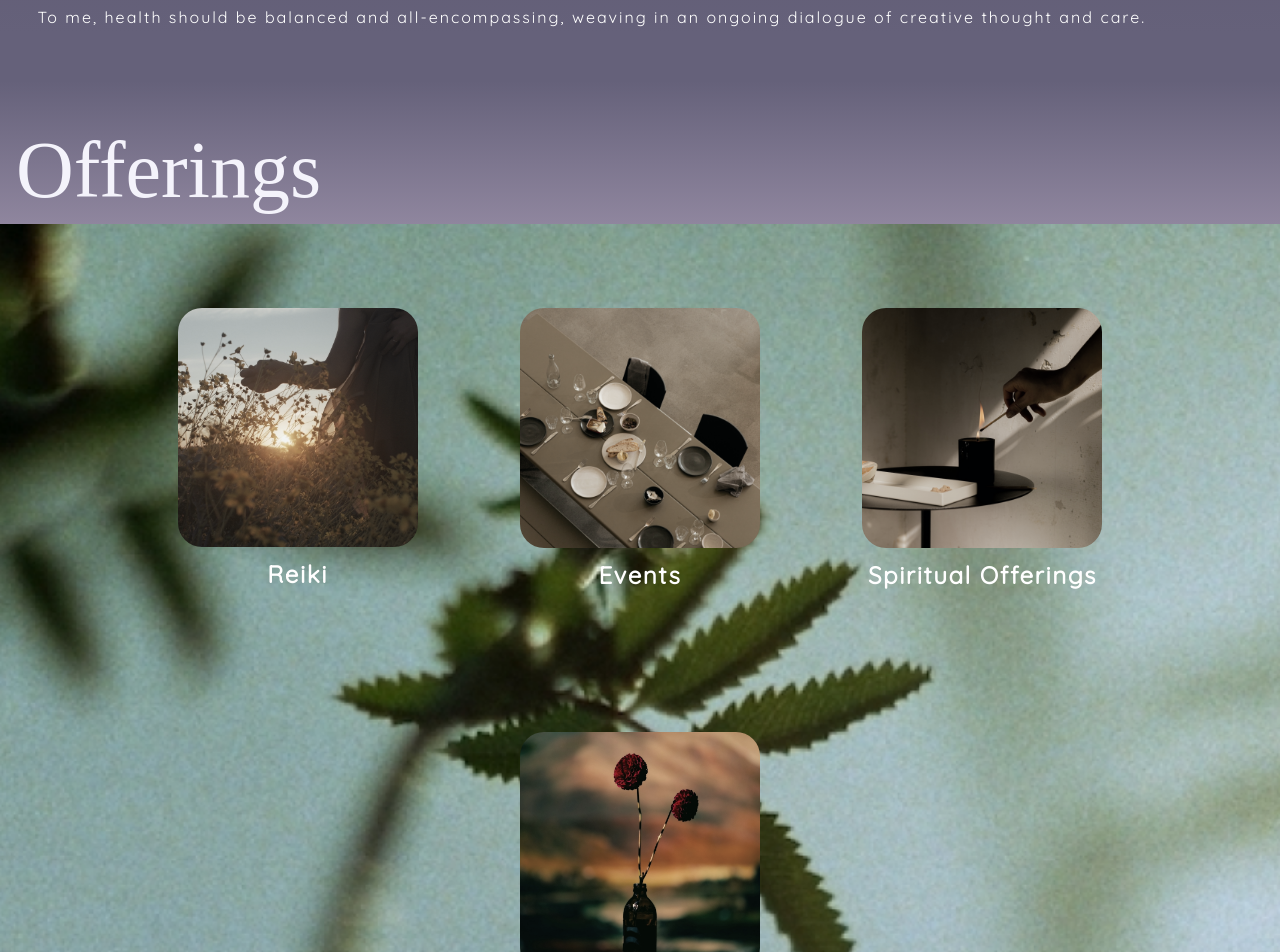
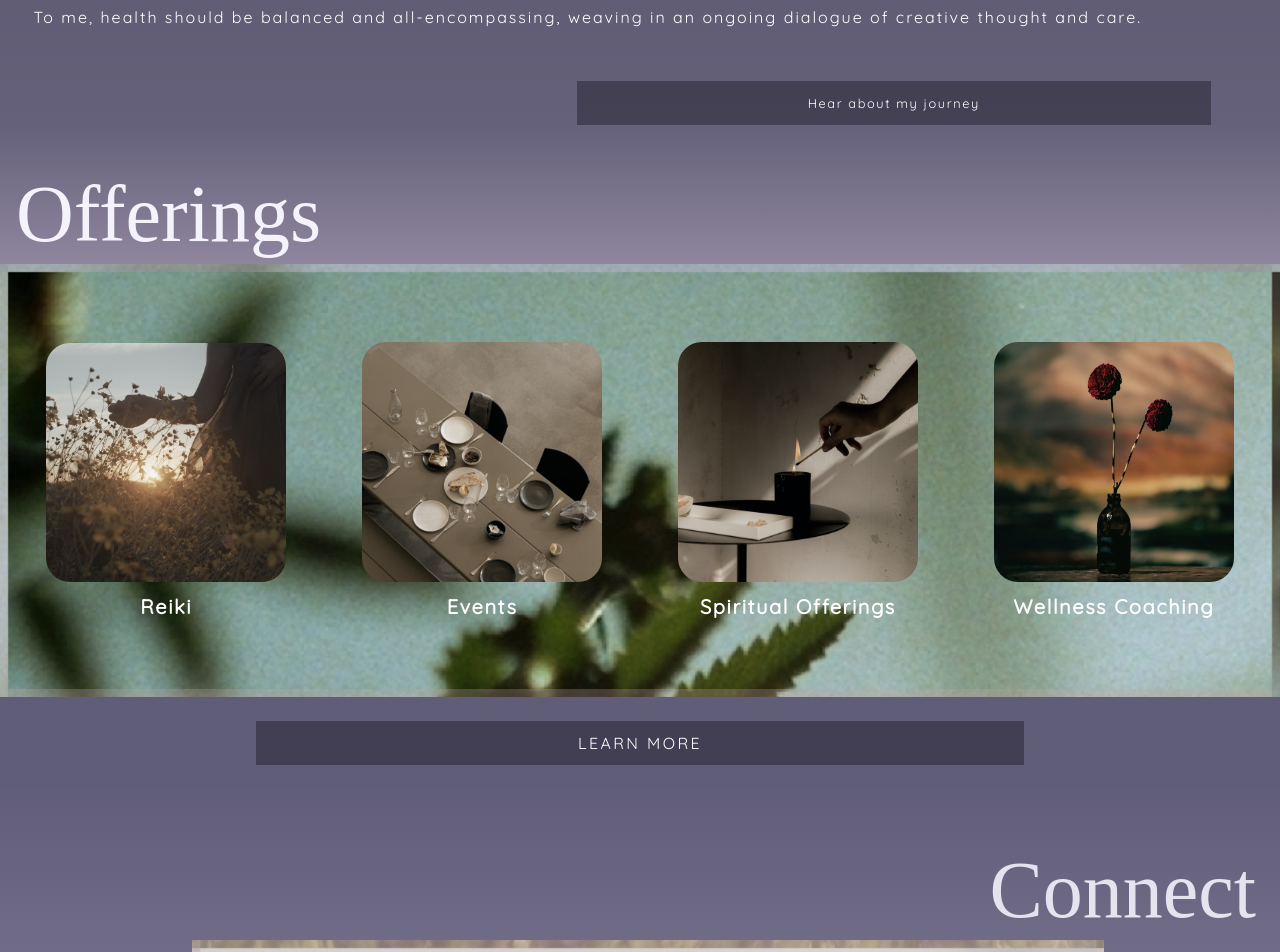
Before and after one commit to cgoing2215/laurel-apothecary, a React (Create React App) app: page / in a window 1280 px wide. Shown: the part 1480-2432 px from the top of the page. Built offline with nearby package versions, Linux system fonts and the light colour scheme; a web font is replaced by a local one.

Commit message:
Added button to about page under homepage about section text, added border to offerings background image, fixed spacing for offering tiles

```diff
--- a/src/pages/home/Home_about_section.js
+++ b/src/pages/home/Home_about_section.js
@@ -28,6 +28,9 @@ function Home_about_section() {
           call life, and become their best, healthiest selves.
         </p> */}
       </div>
+      <button className='homepage-about-button'>
+        Hear about my journey
+      </button>
     </div>
   )
 }
--- a/src/pages/home/Homepage.css
+++ b/src/pages/home/Homepage.css
@@ -69,8 +69,21 @@
     font-weight: 400;
     line-height: 2rem;
     letter-spacing: 0.125rem;
-    margin: 1.75rem 2rem 1.5rem 2rem;
+    margin: 1.75rem 1.75rem 1.5rem 1.75rem;
     text-align: left;
+}
+
+.homepage-about-button {
+    font-family: Quicksand;
+    font-size: .8rem;
+    text-align: center;
+    letter-spacing: 0.1rem;
+    color: #FFF;
+    background: rgba(46, 44, 59, 0.587);
+    border: 2px solid rgba(102, 94, 147, 0.00);
+    width: 50%;
+    height: 2.75rem;
+    margin-left: 40%;
 }
 
 /*-- OFFERINGS SECTION --*/
@@ -83,13 +96,14 @@
     font-weight: 400;
     text-align: left;
     margin: 0;
-    padding: 2.75rem 1rem .5rem 1rem;
+    padding: 2.75rem 1rem .25rem 1rem;
 }
 
 .homepage-offerings-gallery {
     background-image: url('./assets/homepage-offerings-gallery-background-img.png');
     background-size: cover;
     color: white;
+    border: .5rem solid rgba(193, 162, 160, 0.28);
     display: flex;
     flex-flow: row wrap;
     justify-content: center;
@@ -99,16 +113,17 @@
 
 .homepage-offerings-gallery h5 {
     font-family: Quicksand;
-    font-size: 1.5rem;
+    font-size: 1.25rem;
     font-weight: 600;
     margin-top: .5rem;
+    margin-bottom: 0;
     letter-spacing: .1rem;
 }
 
 .offering-tile {
     width: 40%;
     max-width: 15rem;
-    padding: 4%;
+    padding: 3%;
 }
 
 .offering-tile img {
@@ -125,15 +140,15 @@
 .homepage-offerings-button-container button {
     border: 2px solid rgba(102, 94, 147, 0.00);
     background: rgba(46, 44, 59, 0.587);
-    width: 40%;
+    width: 60%;
     height: 2.75rem;
-    margin: 1.75rem;
+    margin: 1.5rem 1rem;
     color: #FFF;
     text-align: center;
     font-family: Quicksand;
-    font-size: .9rem;
+    font-size: 1rem;
     line-height: 105.8%;
-    letter-spacing: 0.2rem;
+    letter-spacing: 0.15rem;
 }
 
 /*-- CONNECT SECTION --*/
@@ -150,7 +165,7 @@
     font-weight: 400;
     text-align: right;
     margin: 0;
-    padding: 2.75rem 1rem .5rem 1rem;
+    padding: 3.5rem 1.5rem .25rem 1rem;
 }
 
 .homepage-connect-image-container {
@@ -181,7 +196,7 @@
     font-weight: lighter;
     line-height: 105.8%;
     text-align: center;
-    letter-spacing: 0.25rem;
+    letter-spacing: 0.15rem;
     height: 3rem;
     border: 2px solid rgba(57, 55, 70, 0.00);
     background: rgb(89, 85, 107);
@@ -189,6 +204,6 @@
     width: 80%;
     max-width: 13rem;
     position: absolute;
-    margin: 120% 24%;
+    margin: 30rem 24%;
     overflow: hidden;
 }
```
